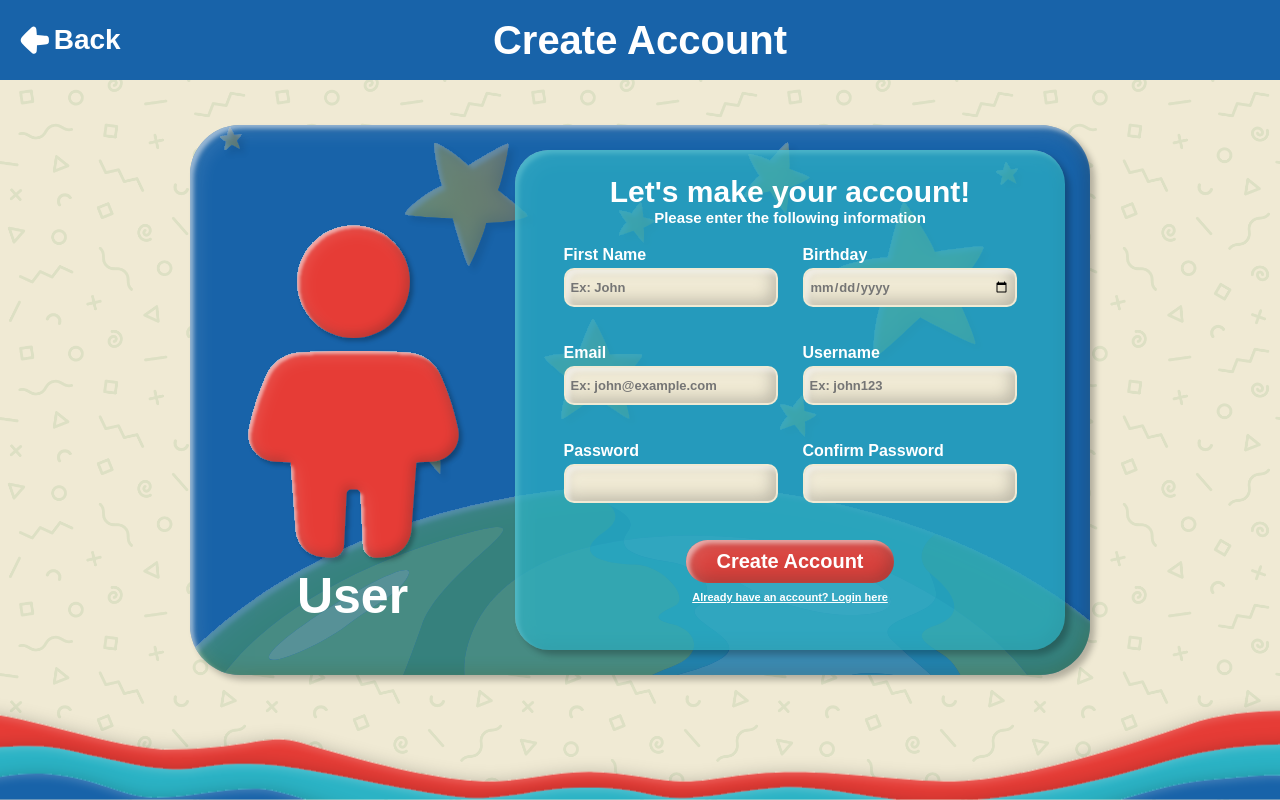
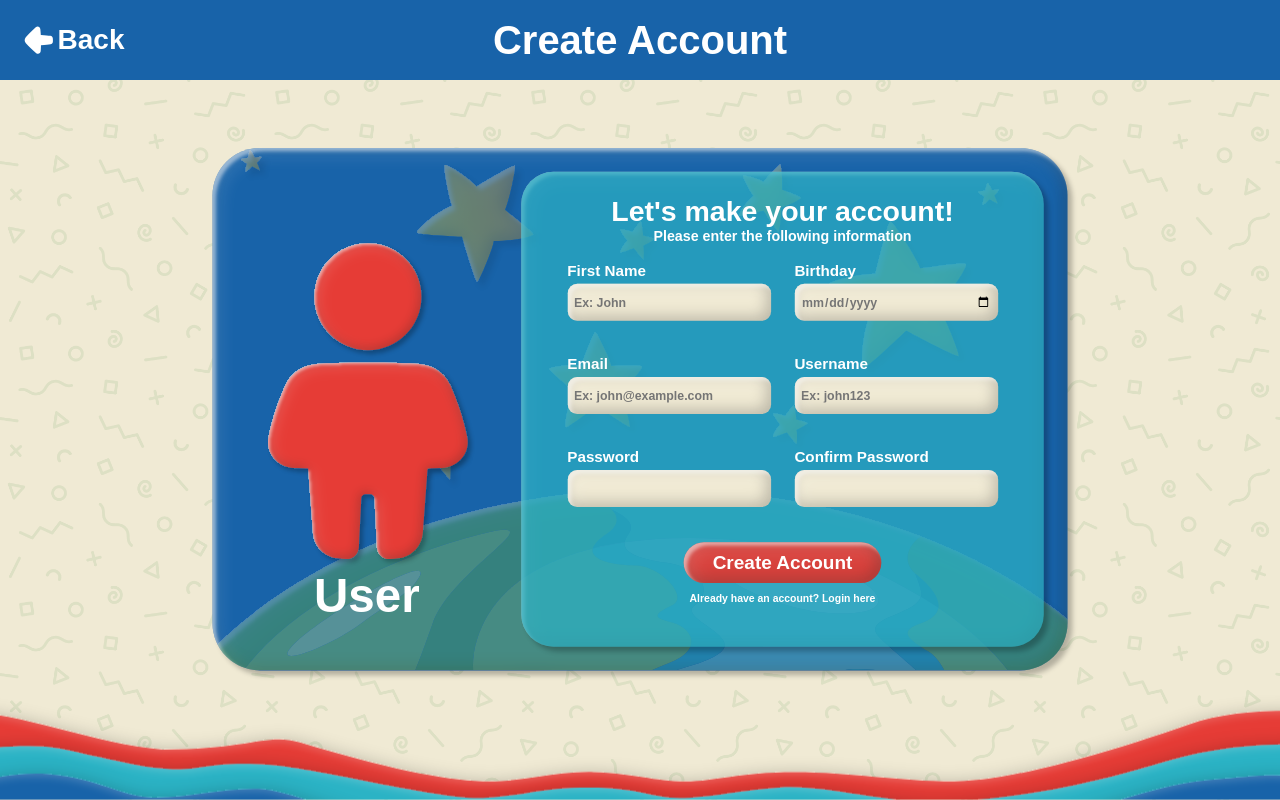
Before and after one commit to DakotaPennwest/Team-Workaholics-Capstone, a PHP site: page /accountcreationsolouser.html in a window 1280 px wide. Run offline with PHP 8.4, Linux system fonts and the light colour scheme.

Commit message:
- Spltt css and added some links
- Split css into multiple files like I did with accountcreationtype
- Added links to the log in button at bottom of form

```diff
--- a/accountcreationsolouser.html
+++ b/accountcreationsolouser.html
@@ -4,6 +4,8 @@
   <meta charset="UTF-8">
   <meta name="viewport" content="width=device-width, initial-scale=1.0">
   <title>Sign In</title>
+  <link rel="stylesheet" href="styles/layout.css">
+  <link rel="stylesheet" href="styles/stylevariables.css">
   <link rel="stylesheet" href="styles/accountcreation.css">
   <link rel="shortcut icon" type="image/x-icon" href="images/favicon.ico">
 </head>
@@ -12,11 +14,14 @@
 
 	<!-- Top bar -->
 	<div class="top-bar">
+        <!-- Title of current page -->
 		<h1 class="page-title">Create Account</h1>
-        <div class="back-arrow">
+        <!-- Go Back arrow -->
+         <!-- Note: I can see this needed to be changed. Needs testing to ensure this method works -->
+        <a href="javascript:history.back()" class="back-arrow">
             <img src="./images/backarrow.svg" alt="back arrow" class="back-arrow-icon">
             <h2 class="go-back-text">Back</h2>
-        </div>
+        </a>
 	</div>
 
 	<!-- Main screen container -->
@@ -83,7 +88,7 @@
 					</div>
 
 					<!-- Clickable text -->
-					<p class="login-text">Already have an account? Login here</p>
+					<a href="index.html" class="login-text">Already have an account? Login here</a>
 
 				</div>
 
--- a/styles/accountcreation.css
+++ b/styles/accountcreation.css
@@ -1,122 +1,9 @@
-/* Define variables */
-:root {
-
-    /* Color variables */
-    --main-yellow-subdued: #E3B318;
-    --main-yellow-bold: #FFBF10;
-    --main-blue: #1863A9;
-    --main-green: #318F30;
-    --main-off-white: #F0EAD4;
-    --main-red: #E63C36;
-    --main-cyan: #2BB3C5;
-    --muted-blue-1: #88D6F8;
-    --muted-blue-2: #A3CDED;
-    --very-muted-blue: #AFC3CA;
-    --side-bar-off-white: #E5DEC6;
-    --pure-white: #FFFFFF;
-    --side-bar-bg-color: #E3B318;
-    --main-green-subdued: #378636;
-    --main-blue-subdued: #2F6496;
-    --main-red-subdued: #D8423D;
-    --main-cyan-subdued: #207F8B;
-    --main-purple: #8D3CAA;
-    --main-black: #1D1D1B;
-
-    /* Shading variables */
-    --main-light-shading:
-    inset 6px 6px 20px rgba(255, 255, 255, 0.15),
-    inset 3.6px 3.6px 4px rgba(255, 255, 255, 0.5),
-    inset -3.6px -3.6px 16px rgba(0, 0, 0, 0.24);
-
-    --main-drop-shadow:
-    5px 5px 6px rgba(0, 0, 0, 0.25);
-
-    --main-shading-with-drop-shadow:
-    var(--main-light-shading),
-    var(--main-drop-shadow);
-}
-
-
-/* General body styling */
-body {
-    margin: 0;
-    padding: 0;
-    background-color: var(--main-off-white);
-    background-image: url('../images/bgpattern.png');	/* Tiled BG Image */
-    background-size: 20%;
-    background-repeat: repeat;
-}
-
-/* Styles for the top bar */
-.top-bar {
-    z-index: 10; /* Ensures top bar is always on top of other elements */
-    background-color: var(--main-blue); /* Blue bar color */
-    height: 10vh; /* Makes height 10% of viewport height. Also makes it so it wont scale when zooming */
-    width: 100%; /* Full width across the screen */
-    display: flex; /* Use flexbox for centering */
-    justify-content: center; /* Center the content horizontally */
-    align-items: center; /* Center the content vertically */
-    position: fixed; /* Fixed to the top of the viewport */
-    top: 0; /* Align to the top */
-    left: 0; /* Full width alignment */
-}
-
-/* Styles for the text inside the top bar */
-.page-title {
-    font-family: 'Nunito', sans-serif; /* Font family */
-    font-style: normal; /* Normal style */
-    font-weight: 900; /* Bold weight */
-    font-size: 5vh; /* Makes height 5% of viewport height. Also makes it so it wont scale when zooming */
-    color: var(--pure-white); /* White text color */
-    margin: 0; /* Remove default margin */
-    text-align: center; /* Center-align text */
-}
-
-/* Back arrow container */
-.back-arrow {
-    position: absolute; /* Position relative to the top bar */
-    left: 20px; /* Adjust horizontal alignment from the left */
-    display: flex; /* Use flexbox for alignment */
-    align-items: center; /* Vertically center the content */
-    cursor: pointer; /* Make it clickable for user feedback */
-    z-index: 11; /* Ensure it appears above other content */
-}
-
-/* Back arrow icon */
-.back-arrow-icon {
-    height: 3.5vh; /* Adjust size relative to viewport height */
-    width: auto; /* Maintain aspect ratio */
-    margin-right: 5px; /* Space between icon and text */
-}
-
-/* Back arrow text */
-.go-back-text {
-    font-family: 'Nunito', sans-serif; /* Consistent font */
-    font-style: normal; /* Normal style */
-    font-weight: 900; /* Slightly lighter than title */
-    font-size: 3.5vh; /* Small text size relative to viewport height */
-    color: var(--pure-white); /* Match top bar color theme */
-    margin: 0; /* Remove default margin */
-    text-align: center; /* Center-align text within container */
-}
-
-/* Main screen container */
-/* Content that is below top bar and above the waves at the bottom */
-.main-screen-container {
-    position: relative; /* Make this container the reference point for children */
-    width: 100%; /* Full width of the screen */
-    height: calc(100vh - 10vh); /* Full height of the screen minus the top bar */
-    transform: scale(1.0) translate(0, 5vh); /* Let's us scale and move the main content. Helpful for later.*/
-    transform-origin: center; /* Ensure scaling is centered */
-}
-
-
 /* Container to center the forms */
 .form-container {
     display: flex;
     justify-content: center; /* Horizontally center */
     align-items: center; /* Vertically center */
-    height: calc(90vh); /* Full viewport height minus top bar */
+    height: 100%;
 }
 
 /* Rectangle that is the account creation form */
@@ -129,6 +16,8 @@ body {
     overflow: hidden; /* Clip child elements, including the SVG */
     box-shadow: var(--main-shading-with-drop-shadow);
     z-index: 0; /* Ensure the background stays behind */
+    transform: scale(0.95) translate(0, -3vh); /* Let's us scale and move the main content. Helpful for later.*/
+    transform-origin: center; /* Ensure scaling is centered */
 }
 
 /* Add the SVG to the account creation form */
@@ -170,6 +59,8 @@ body {
     height: auto; /* Maintain aspect ratio */
     transform: translate(4px, 0px); /* Visually ligns up icon more (Nitpicky thing) */
     transform-origin: center; /* Ensure scaling is centered */
+    pointer-events: none; /* Make it non-interactive */
+    user-select: none; /* Makes image not selectable*/
 }
 
 /* Styling for the "User" text */
@@ -275,16 +166,15 @@ body {
     font-weight: 900;
     font-size: 13px;
     color: var(--main-blue-subdued);
-    border: 2px solid transparent;
+    border: none;
     border-radius: 10px;
-    padding: 5px; /* Inner padding for text */
+    padding: 7px; /* Inner padding for text */
     outline: none;
     box-shadow: var(--main-light-shading);
 }
 
 .text-input-box:focus {
-    border: 2px solid var(--main-green); /* Highlight on focus */
-    box-shadow: var(--main-shading-with-drop-shadow);
+    box-shadow: 0 0 0 3px var(--main-green), var(--main-shading-with-drop-shadow); /* Add a yellow outline and default shading */
 }
 
 /* Error Message Styling */
@@ -298,7 +188,7 @@ body {
     text-align: right; /* Align the error message to the right */
     min-height: 20px; /* Reserve space for the error message */
     /*This adds an outline around error message */
-    /* This was the only way I was able to get the outline to work and it's not the */
+    /* This was the only way I was able to get the outline to work and it's not the best */
     text-shadow:
         -1px -1px 0 var(--main-red),
         1px -1px 0 var(--main-red),
@@ -306,6 +196,7 @@ body {
         1px  1px 0 var(--main-red);
 }
 
+/*This only seems to work in chrome */
 input[type=date]:invalid::-webkit-datetime-edit {
     color: #757575; /*This makes the date placeholder color correct */
 }
@@ -338,7 +229,7 @@ input[type=date]:invalid::-webkit-datetime-edit {
 .form-button:hover {
     color: var(--main-yellow-bold);
     background-color: var(--main-red);
-    box-shadow: var(--main-shading-with-drop-shadow);
+    box-shadow: 0 0 0 4px var(--main-yellow-bold), var(--main-shading-with-drop-shadow); /* Add a yellow outline and default shading */
 }
 
 /* Styling for the clickable text under the button */
@@ -349,43 +240,16 @@ input[type=date]:invalid::-webkit-datetime-edit {
     font-size: 11px; /* Smaller text size */
     color: var(--pure-white); /* White text */
     text-align: center;
-    margin-top: 8px; /* Space between button and text */
+    margin-top: 10px; /* Space between button and text */
     cursor: pointer; /* Show pointer on hover */
-    text-decoration: underline; /* Add underline to indicate a link */
+    text-decoration: none;
+    display: block; /* Make it a block-level element for proper alignment */
 }
 
 .login-text:hover {
     color: var(--main-yellow-bold); /* Highlight text on hover */
+    text-decoration: underline;
+    text-decoration: var(--main-yellow-bold) wavy underline;
+    text-underline-offset: 20%;
+    text-decoration-thickness: 10%;
 }
-
-/* Waves container */
-.waves-container {
-    position: fixed; /* Fixed at the bottom of the viewport */
-    bottom: 0; /* Align with the bottom of the viewport */
-    left: 0; /* Full-width placement */
-    width: 100%;
-    pointer-events: none; /* Ensure waves don’t interfere with interactions */
-    z-index: 5; /* Default z-index, can adjust later */
-    transform-origin: bottom; /* Set the scaling origin to the bottom edge */
-    transform: scaleY(0.8); /* Scale the wave vertically to 80% of its original height */
-}
-
-/* Individual wave styling */
-.wave {
-    position: absolute; /* Relative to the waves-container */
-    bottom: 0; /* Stick to the bottom of the container */
-    width: 100%; /* Stretch across the entire container */
-    height: auto; /* Maintain aspect ratio */
-}
-
-.back-wave {
-    z-index: 1; /* Lowest wave */
-}
-
-.middle-wave {
-    z-index: 2; /* Middle layer */
-}
-
-.front-wave {
-    z-index: 3; /* Top wave */
-}
```
